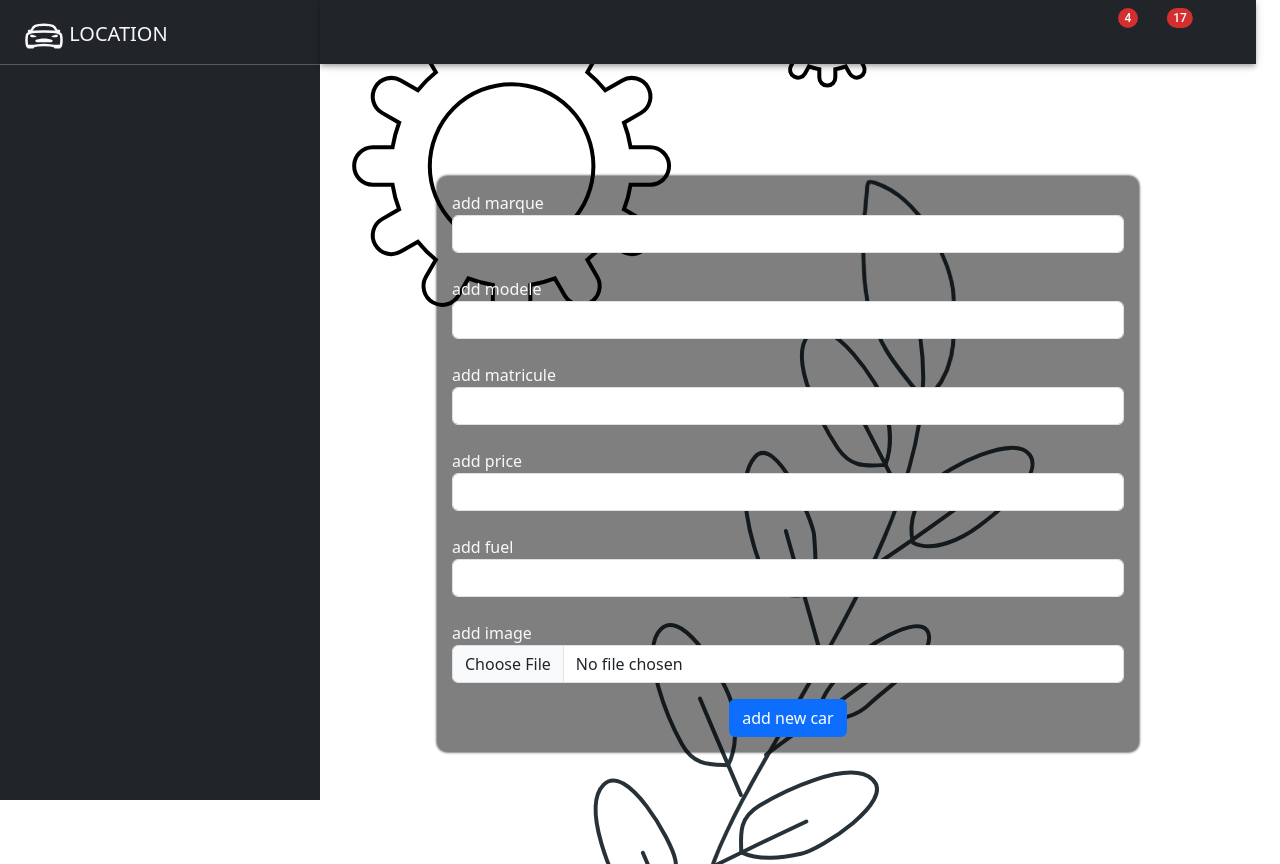
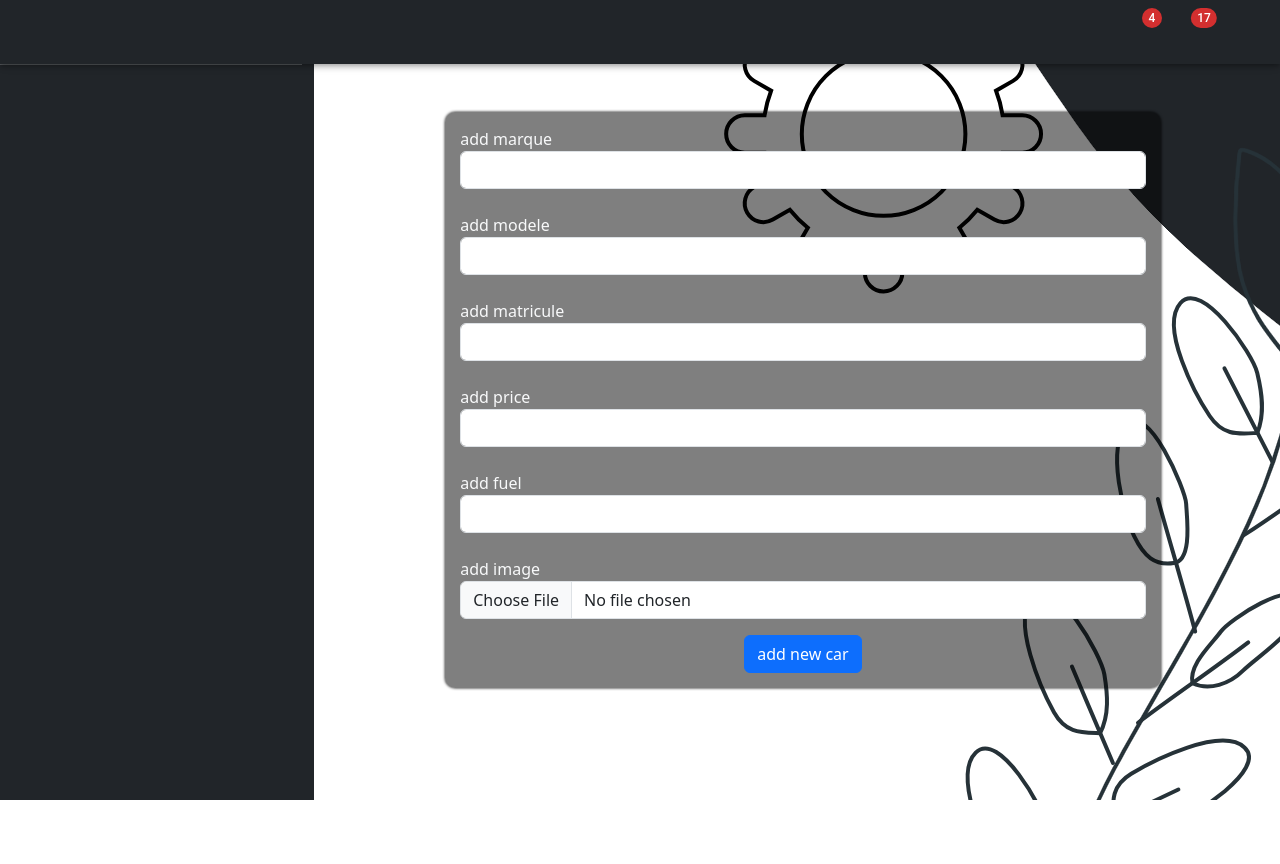
Before and after one commit to abde00taki/location_voitures, a React app in the folder frontend/: page /admin in a window 1280 px wide. After the commit the page ends 800 px from the top, so only its background shows below. Built offline with nearby package versions, Linux system fonts and the light colour scheme; some icons are missing; the HTML template or start-up script is replaced by a standard one.

Commit message:
login api in backend

```diff
--- a/frontend/src/App.css
+++ b/frontend/src/App.css
@@ -6,3 +6,8 @@
 
   }
 }
+
+* {
+  margin: 0;
+  padding: 0;
+}
--- a/frontend/src/admin/Admin.jsx
+++ b/frontend/src/admin/Admin.jsx
@@ -42,9 +42,11 @@ export default function Admin() {
 
     return (
         <>
-            <div className="row w-100">
-                <div className="col-md-3 d-none d-lg-flex ">
-                    <div className="bg-dark w-25 vh-100 position-fixed">
+            <PrimarySearchAppBar />
+
+            <div className="row  ">
+                <div className="col-md-3 d-none d-lg-flex bg-dark ">
+                    <div className=" w-100 vh-100 ">
                         <div>
                             <h5 className="text-light mt-3 mx-4">
                                 <IoCarSportOutline className="fs-1" /> LOCATION
@@ -52,15 +54,16 @@ export default function Admin() {
                             <hr className="text-light w-100 mt-0" />
                         </div>
                     </div>
+
                 </div>
 
-                <div className="col-md-9"
+                <div className="col-md-9 bg-dark "
                     style={{
                         backgroundImage: "url(admin.png)",
-                        backgroundPosition: "right",
-                        backgroundAttachment: "fixed"
-                    }}>
-                    <PrimarySearchAppBar />
+                        backgroundAttachment: "fixed",
+                        backgroundPosition: "center"
+                    }}
+                >
 
                     <div className="d-flex justify-content-center align-items-center vh-100 text-light">
                         <form
--- a/frontend/src/components/SideBar.jsx
+++ b/frontend/src/components/SideBar.jsx
@@ -15,7 +15,7 @@ const Sidebar = () => {
         variant="trasform"
         onClick={toggleSidebar}
         className="d-flex align-items-center gap-2 position-fixed text-light"
-        style={{zIndex: "999"}}
+        style={{zIndex: "2000"}}
       >
         <List size={24} />
         LOCATION <IoCarSportOutline className="fs-3" />
--- a/frontend/src/components/test.jsx
+++ b/frontend/src/components/test.jsx
@@ -135,12 +135,12 @@ export default function PrimarySearchAppBar() {
     );
 
     return (
-        <Box sx={{ width: '100%', margin: 0, padding: 0,}} className="sticky-top" >
+        <Box sx={{ width: '100%', margin: 0, padding: 0,}} className="sticky-top " >
             <AppBar
-                position="static"
+
                 sx={{
                     backgroundColor: '#212529',
-                    width: '100%',
+                    width: "100%",
                     margin: 0,
                     padding: 0,
                 }}
--- a/frontend/src/pages/Cars.jsx
+++ b/frontend/src/pages/Cars.jsx
@@ -36,6 +36,8 @@ export default function Cars() {
                 </div>
             </div>
 
+
+
         </>
     )
 }
```
Also changed, not shown: 1 other file (tests, documents, lock files or other folders).
